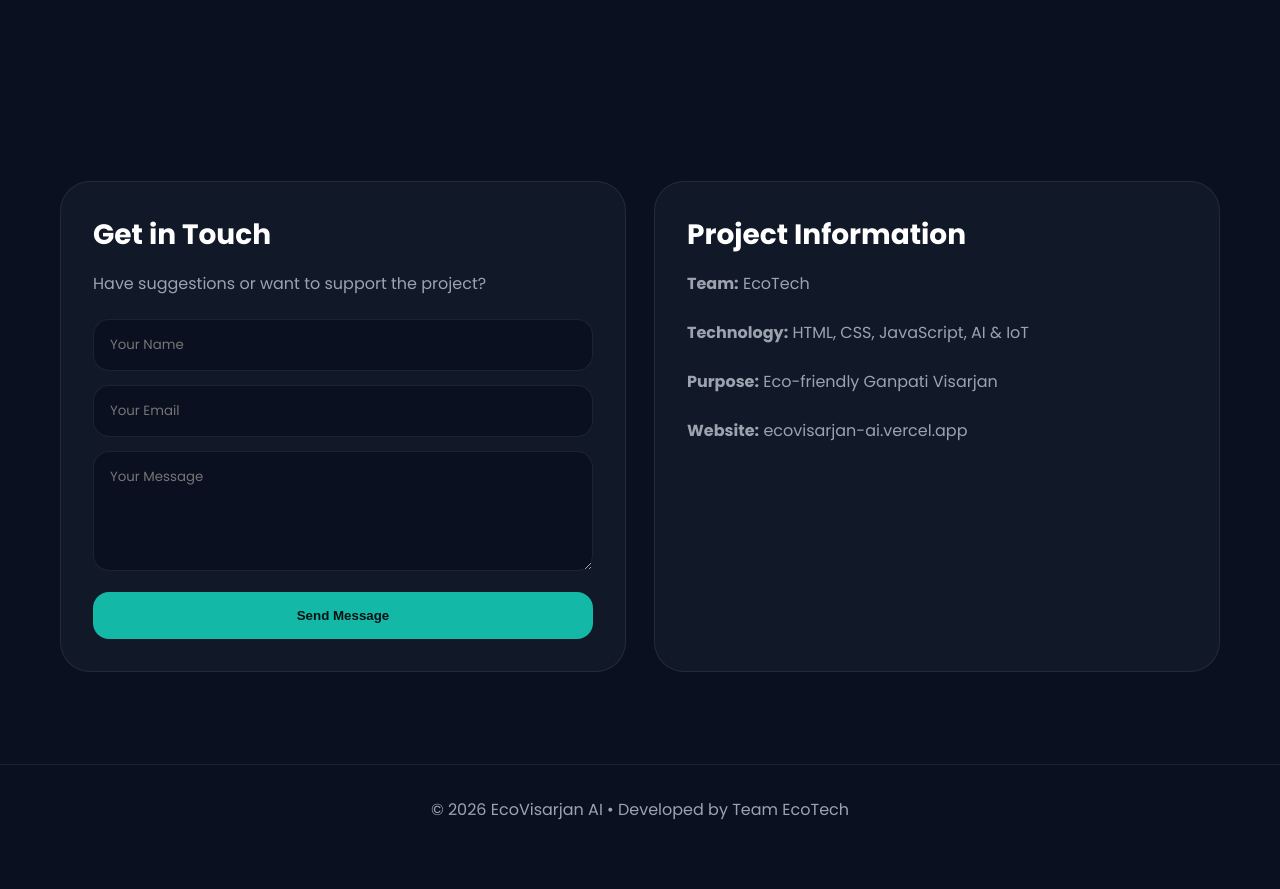
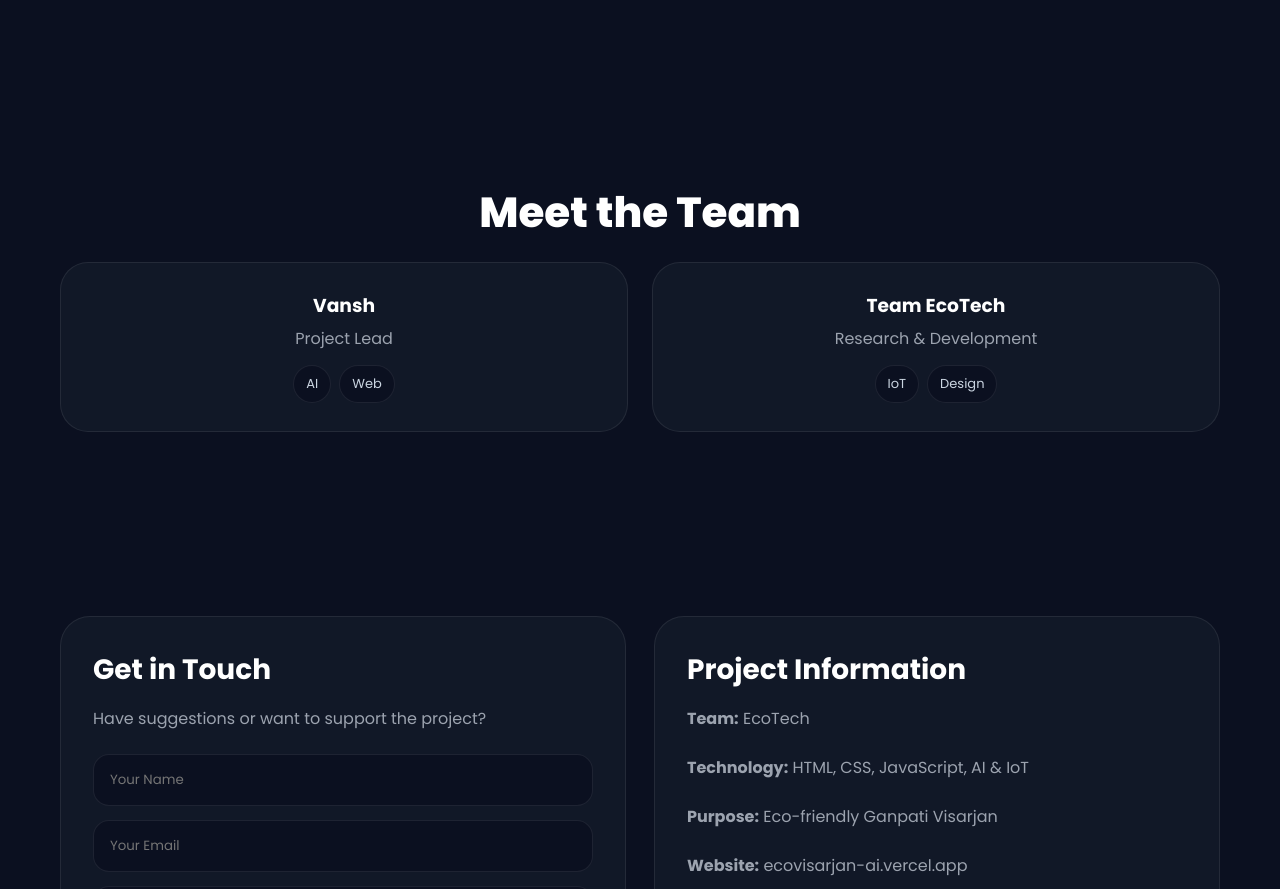
Before and after one commit to kalokhevansh604-ship-it/ecovisarjan-ai, a plain HTML site: page index.html in a window 1280 px wide. Shown: the part 3313-4202 px from the top of the page. Before the commit the page ends 4167 px from the top, so only its background shows below. Drawn offline with Linux system fonts and the light colour scheme.

Commit message:
Update index.html

```diff
--- a/index.html
+++ b/index.html
@@ -558,7 +558,33 @@ footer{
     </div>
   </div>
 </section>
+<section class='section' id='team'>
+  <h2 class='section-title'>Meet the Team</h2>
 
+  <div class='team'>
+
+    <div class='member'>
+      <h3>Vansh</h3>
+      <p>Project Lead</p>
+
+      <div class='tags'>
+        <span class='tag'>AI</span>
+        <span class='tag'>Web</span>
+      </div>
+    </div>
+
+    <div class='member'>
+      <h3>Team EcoTech</h3>
+      <p>Research & Development</p>
+
+      <div class='tags'>
+        <span class='tag'>IoT</span>
+        <span class='tag'>Design</span>
+      </div>
+    </div>
+
+  </div>
+</section>
 <section class='section' id='contact'>
   <div class='contact'>
     <div class='contact-card'>
```
